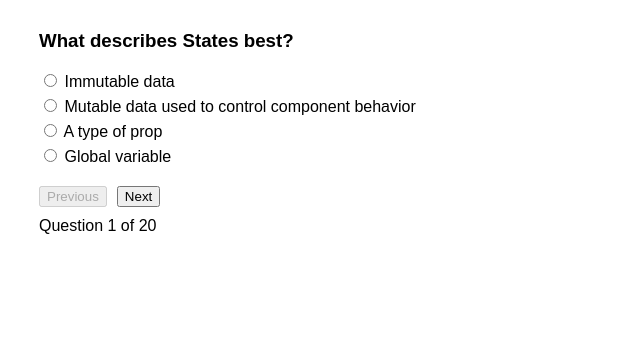
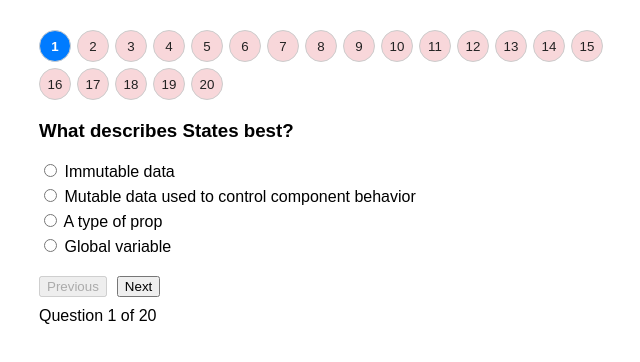
Before and after one commit to nullgarity/ITS122L-EM01-LabExer2, a React (Create React App) app: page /exam in a window 1280 px wide. Shown: the top 362 px of the page, without its empty margins (301-941 px from the left). Built offline with nearby package versions, Linux system fonts and the light colour scheme.

Commit message:
added question navigation

```diff
--- a/src/pages/Exam.jsx
+++ b/src/pages/Exam.jsx
@@ -93,8 +93,37 @@ function Exam() {
     }
   }
 
+  // question navigation buttons
+  function renderJumpButtons() {
+    return (
+      <div style={{ margin: '20px 0', display: 'flex', flexWrap: 'wrap', gap: '6px' }}>
+        {questions.map((q, idx) => (
+          <button
+            key={q.id}
+            style={{
+              width: 32,
+              height: 32,
+              borderRadius: '50%',
+              background: idx === current ? '#007bff' : (answers[q.id] !== undefined ? '#d4edda' : '#f8d7da'),
+              color: idx === current ? '#fff' : '#222',
+              border: '1px solid #ccc',
+              fontWeight: idx === current ? 700 : 400,
+              cursor: 'pointer',
+              outline: 'none',
+            }}
+            onClick={() => setCurrent(idx)}
+            aria-label={`Go to question ${idx + 1}`}
+          >
+            {idx + 1}
+          </button>
+        ))}
+      </div>
+    );
+  }
+
   return (
     <div style={{ maxWidth: '600px', margin: '30px auto', fontFamily: 'Arial, sans-serif' }}>
+      {renderJumpButtons()}
       {renderQuestion()}
       <div style={{ marginTop: '20px' }}>
         <button
```
